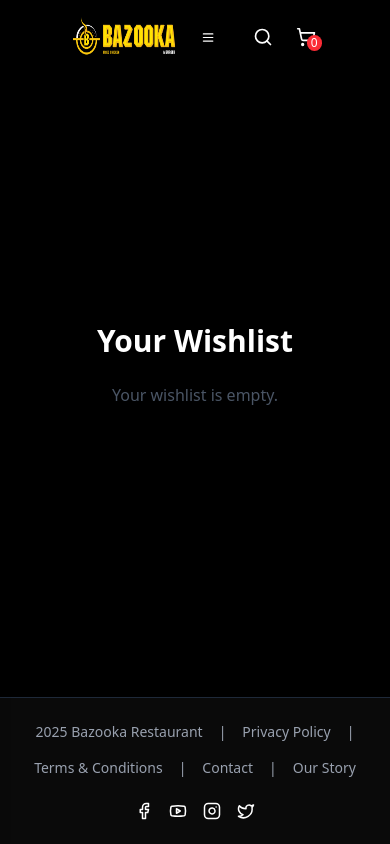
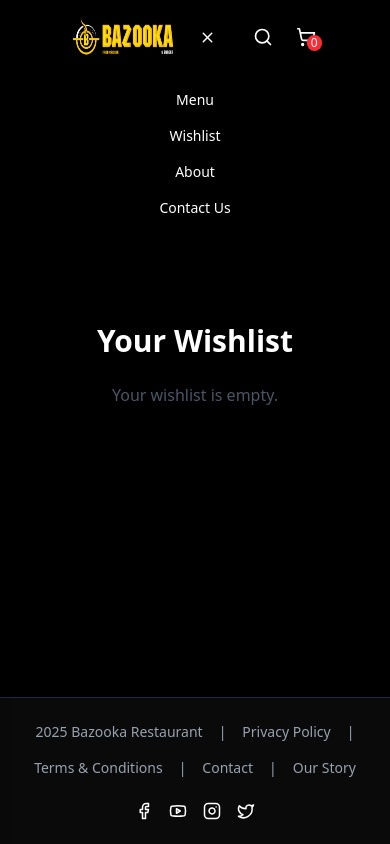
Before and after one commit to dizzyF2/restaurant-bazooka, a React (Vite) app: page /menu/wishlist in a window 390 px wide. Both pictures are taken after a click on the icon 208 px from the left and 37 px from the top of the page. Built offline with nearby package versions, Linux system fonts and the light colour scheme.

Commit message:
Improve styling and finalize the app

```diff
--- a/src/components/BrandLogo.jsx
+++ b/src/components/BrandLogo.jsx
@@ -1,8 +1,12 @@
 import { Link } from "react-router-dom"
 
-function BrandLogo() {
+function BrandLogo({onclick}) {
     return (
-    <Link to={"/"} className="order-1 md:order-2 cursor-pointer border-none outline-none">
+    <Link
+        to={"/"}
+        onClick={onclick}
+        className="order-1 md:order-2 cursor-pointer border-none outline-none"
+    >
         <img
             src="/images/bazooka-logo-origin.png"
             alt="brand logo"
--- a/src/components/CartSidebar.jsx
+++ b/src/components/CartSidebar.jsx
@@ -79,7 +79,7 @@ function CartSidebar() {
                 <div className="p-4 border-t bg-gray-50 rounded-xl">
                     <div className="flex justify-between gap-1 items-center text-sm font-semibold text-black">
                         <span>Total:</span>
-                        <span>{totalAmount.toFixed(2)} EGP</span>
+                        <span>${totalAmount.toFixed(2)}</span>
                     </div>
                 </div>
             }
--- a/src/components/MenuPreview.jsx
+++ b/src/components/MenuPreview.jsx
@@ -1,9 +1,13 @@
-import { Plus } from "lucide-react"
+import { Check, Plus } from "lucide-react"
 import { useEffect, useState } from "react"
 import { Link } from "react-router-dom"
+import { useCart } from "../context/CartContext";
 
 function MenuPreview() {
     const [recipes, setRecipes] = useState([])
+    const [added, setAdded] = useState({});
+
+    const { addToCart } = useCart()
 
     useEffect(() => {
         const fetchRecipes = async () => {
@@ -43,14 +47,40 @@ function MenuPreview() {
                                     <p className="text-gray-800 text-xs line-clamp-2">{recipe.instructions.slice(0, 60)}...</p>
                                 </div>
                             </div>
-                            <button
-                                className={`
-                                self-end inline-flex items-center gap-1 rounded-md px-3 py-1.5 text-xs font-medium text-white
-                                transition-all duration-200 hover:gap-2 focus:outline-none bg-blue-600 focus:ring-2 focus:ring-blue-500 focus:ring-offset-2 cursor-pointer`}
-                            >
-                                <Plus className="h-3 w-3" />
-                                add
-                            </button>
+
+                            <div className="flex items-center justify-between w-full px-2 py-1">
+                                <div className="flex items-baseline gap-1">
+                                    <span className="text-lg font-bold text-gray-900">
+                                        ${(recipe.caloriesPerServing / 10).toFixed(2)}
+                                    </span>
+                                </div>
+                                <button
+                                    onClick={() => {
+                                        addToCart(recipe)
+                                        setAdded((prev) => ({ ...prev, [recipe.id]: true }))
+                                        setTimeout(() => {setAdded((prev) => (
+                                            { ...prev, [recipe.id]: false }
+                                        ))}, 1000)
+                                    }}
+                                    className={`
+                                        inline-flex self-end items-center gap-1 rounded-md px-3 py-1.5 text-xs font-medium text-white
+                                        transition-all duration-200 focus:outline-none focus:ring-2 focus:ring-blue-500 focus:ring-offset-2 cursor-pointer
+                                        ${added[recipe.id] ? "bg-green-600 scale-105" : "bg-blue-600 hover:gap-2 hover:scale-105"}
+    `}
+                                >
+                                    {added[recipe.id] ? (
+                                        <>
+                                        <Check className="h-3 w-3" />
+                                        Added
+                                        </>
+                                    ) : (
+                                        <>
+                                        <Plus className="h-3 w-3" />
+                                        Add
+                                        </>
+                                    )}
+                                </button>
+                            </div>
                         </div>
                     ))}
                 </div>
--- a/src/components/ProductCard.jsx
+++ b/src/components/ProductCard.jsx
@@ -61,7 +61,7 @@ function ProductCard({ recipe }) {
             <div className="flex items-center justify-between w-full px-2 py-1">
                 <div className="flex items-baseline gap-1">
                     <span className="text-lg font-bold text-gray-900">
-                        {price}
+                        ${price}
                     </span>
                 </div>
 
--- a/src/components/layouts/Header.jsx
+++ b/src/components/layouts/Header.jsx
@@ -1,11 +1,14 @@
+import { useState } from "react"
 import BrandLogo from "../BrandLogo"
 import CartStatus from "../CartStatus"
 import SearchBar from "../SearchBar"
-import { Menu } from "lucide-react"
+import { Menu, X } from "lucide-react"
 import { Link } from "react-router-dom"
 
 
-function header() {
+function Header() {
+    const [isMobileNavOpen, setIsMobileNavOpen] = useState(false);
+
     return (
         <header className="fixed top-0 left-0 w-full z-50 bg-transparent">
             <div className='bg-[#000000b7] flex items-center justify-between gap-5 w-[70%] mx-auto mt-2 py-2 px-3 rounded-full backdrop-blur-md'>
@@ -15,19 +18,64 @@ function header() {
                     <li className="text-white hover:text-primary duration-300 cursor-pointer">About</li>
                     <Link to={"/contact"} className="text-white hover:text-primary duration-300 cursor-pointer">Contact Us</Link>
                 </ul>
-                <Menu
-                    className="order-2 block md:hidden cursor-pointer hover:bg-[#ffa60027] p-1 rounded-full"
-                    color="white"
-                    size={25}
-                />
-                <BrandLogo />
+
+                <div className="order-2 md:hidden block">
+                    {isMobileNavOpen ? (
+                        <X
+                            onClick={() => setIsMobileNavOpen(false)}
+                            className="cursor-pointer hover:bg-[#ffa60027] p-1 rounded-full"
+                            color="white"
+                            size={25}
+                        />
+                    ) : (
+                        <Menu
+                            onClick={() => setIsMobileNavOpen(true)}
+                            className="cursor-pointer hover:bg-[#ffa60027] p-1 rounded-full"
+                            color="white"
+                            size={25}
+                        />
+                    )}
+                </div>
+
+                <BrandLogo onclick={() => setIsMobileNavOpen(false)} />
                 <div className="order-3 flex items-center justify-center gap-3">
                     <SearchBar />
                     <CartStatus />
                 </div>
             </div>
+
+            {isMobileNavOpen && (
+                <ul className="md:hidden flex flex-col items-center gap-4 bg-black/60 py-6 rounded-lg mx-4 text-white text-sm z-40 backdrop-blur-md">
+                    <Link
+                        to="/menu" onClick={() => setIsMobileNavOpen(false)}
+                        className="text-white hover:text-primary duration-300"
+                    >
+                        Menu
+                    </Link>
+                    <Link
+                        to="/menu/wishlist"
+                        onClick={() => setIsMobileNavOpen(false)}
+                        className="text-white hover:text-primary duration-300"
+                    >
+                        Wishlist
+                    </Link>
+                    <li
+                        onClick={() => setIsMobileNavOpen(false)}
+                        className="text-white hover:text-primary duration-300 cursor-pointer"
+                    >
+                        About
+                    </li>
+                    <Link
+                        to="/contact"
+                        onClick={() => setIsMobileNavOpen(false)}
+                        className="text-white hover:text-primary duration-300"
+                    >
+                        Contact Us
+                    </Link>
+                </ul>
+            )}
         </header>
     )
 }
 
-export default header
+export default Header
```
